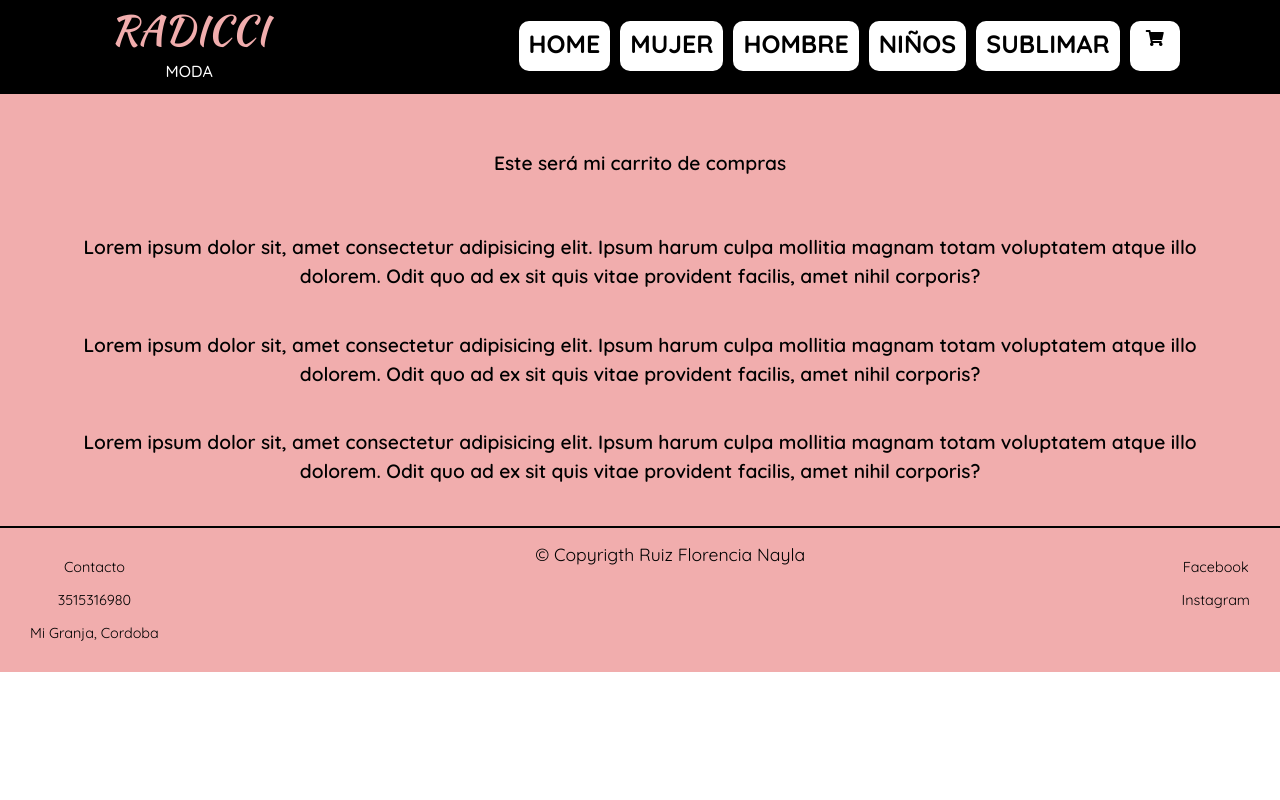
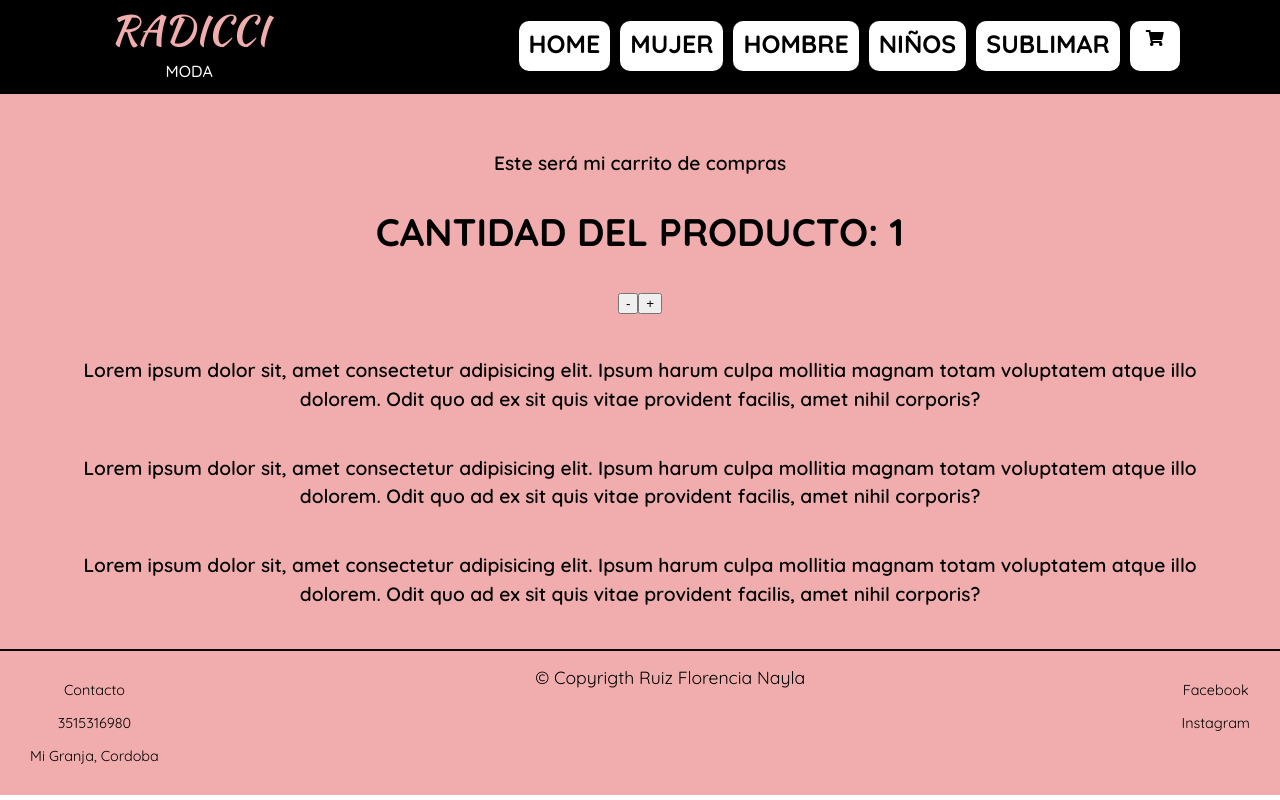
Before and after one commit to FLORNR/preyecto-final-react, a React (Create React App) app: page / in a window 1280 px wide. Built offline with nearby package versions, Linux system fonts and the light colour scheme.

Commit message:
Desafío Clase 5

```diff
--- a/src/App.js
+++ b/src/App.js
@@ -10,9 +10,9 @@ function App() {
       <header className="App-header">
         <NavBar/>
       </header>
-      <main>
-          <Main/>
-      </main>
+
+        <Main/>
+
       <footer>
       <Footer/>
       </footer>
--- /dev/null
+++ b/src/components/ItemCount.js
@@ -0,0 +1,28 @@
+import React, {useState} from "react";
+
+function ItemCountHooks (props) {
+   const [count, setCount] = useState(parseInt(props.valorInicial))
+   const [stockProd, setStockProd] = useState(parseInt(props.stock))
+
+   function sumarProductos () {
+    if (count < stockProd) {
+        setCount(count +1)
+    }
+}
+
+function restarProductos () {
+    if (count > 1) {
+        setCount(count -1)
+    }
+}
+   return (
+    <>
+    <h1>CANTIDAD DEL PRODUCTO: {count}</h1>
+    <button onClick = {()=> restarProductos()}> - </button>
+    <button onClick = {()=>sumarProductos()}> + </button>
+
+    </>
+    )
+};
+
+export default ItemCountHooks;
--- a/src/components/main.js
+++ b/src/components/main.js
@@ -1,11 +1,13 @@
 import cssMain from "../css/main.css"
 import ItemList from "./ItemListConteiner"
+import ItemCountHooks from "./ItemCount"
 
 function main() {
     return (
-        <>
+        <main>
         <div className="texto">
            <ItemList greeting= "Este será mi carrito de compras"/>
+           <ItemCountHooks valorInicial = "1" stock ="10"/>
         </div>
         <div className="texto">
             Lorem ipsum dolor sit, amet consectetur adipisicing elit. Ipsum harum culpa mollitia magnam totam voluptatem atque illo dolorem. Odit quo ad ex sit quis vitae provident facilis, amet nihil corporis?
@@ -16,7 +18,7 @@ function main() {
         <div className="texto">
             Lorem ipsum dolor sit, amet consectetur adipisicing elit. Ipsum harum culpa mollitia magnam totam voluptatem atque illo dolorem. Odit quo ad ex sit quis vitae provident facilis, amet nihil corporis?
         </div>
-    </>
+    </main>
 
     )
 };
```
